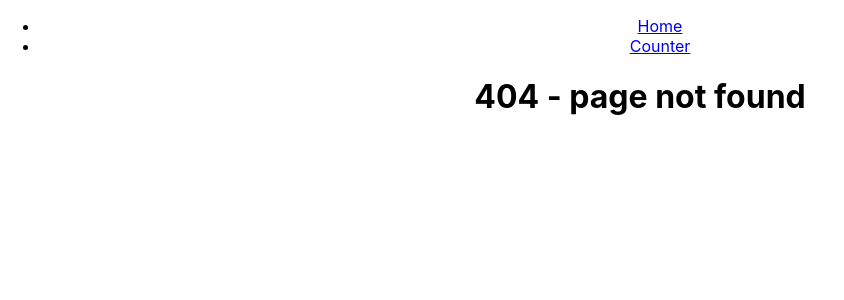
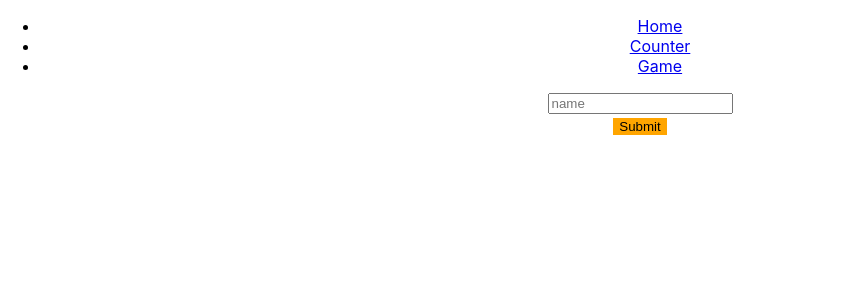
Before and after one commit to JamieJiHeonKim/Googly-Word-Game, a React (Create React App) app in the folder googly/: page /game in a window 1280 px wide. Before the commit this address had no page. Shown: the top 300 px of the page, without its empty margins (0-844 px from the left). Built offline with nearby package versions, Linux system fonts and the light colour scheme.

Commit message:
not a snake

```diff
--- a/googly/src/App.js
+++ b/googly/src/App.js
@@ -2,6 +2,7 @@ import "./App.css";
 import { BrowserRouter as Router, Route, Switch } from "react-router-dom";
 import { HomePage } from "./HomePage";
 import { CounterPage } from "./CounterPage";
+import { GamePage } from "./GamePage";
 import { NotFoundPage } from "./NotFoundPage.js";
 import { NavBar } from "./NavBar";
 
@@ -18,6 +19,9 @@ function App() {
             <Route path="/counter">
               <CounterPage />
             </Route>
+            <Route path="/game">
+              <GamePage />
+            </Route>
             <Route>
               <NotFoundPage />
             </Route>
--- /dev/null
+++ b/googly/src/GamePage.js
@@ -0,0 +1,33 @@
+import { Button, DangerButton } from "./Style";
+import React, { useState } from "react";
+
+export const GamePage = () => {
+  //const [clicks, setClicks] = useState(0);
+  const [name, setName] = useState("");
+  return (
+    <>
+      {/* <p>{clicks}</p>
+      <DangerButton onclick={setClicks(clicks - 1)}>Don't CLick</DangerButton>
+      <Button buttonColor="green" onclick={setClicks(clicks + 1)}>
+        Click Me
+      </Button> */}
+      <div>
+        <input
+          type="text"
+          placeholder="name"
+          value={name}
+          onChange={(e) => setName(e.target.value)}
+        />
+      </div>
+      <Button
+        buttonColor="orange"
+        onClick={(e) => {
+          alert(`You typed ${name}`);
+          e.preventDefault();
+        }}
+      >
+        Submit
+      </Button>
+    </>
+  );
+};
--- a/googly/src/NavBar.js
+++ b/googly/src/NavBar.js
@@ -9,5 +9,8 @@ export const NavBar = () => (
     <li>
       <Link to="/counter"> Counter </Link>
     </li>
+    <li>
+      <Link to="/game"> Game </Link>
+    </li>
   </ul>
 );
```
Also changed, not shown: 1 other file (tests, documents, lock files or other folders).
